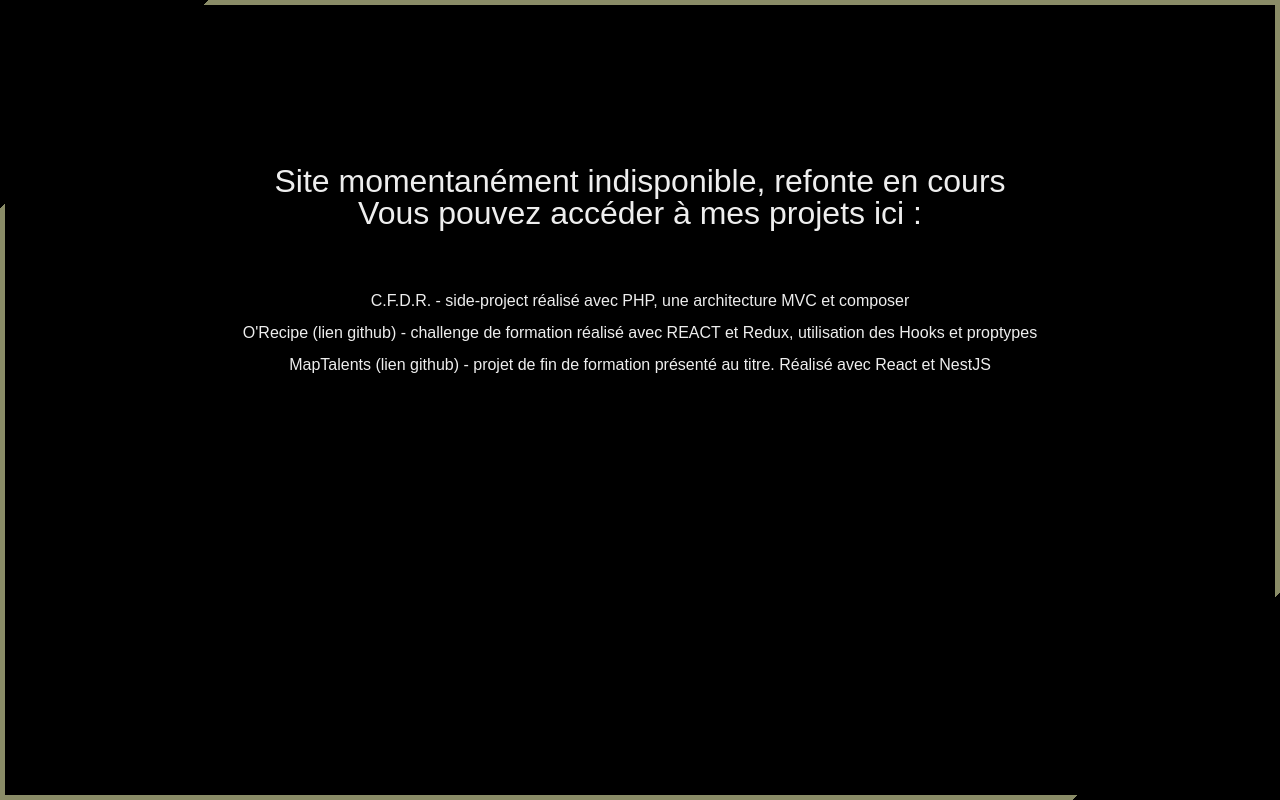
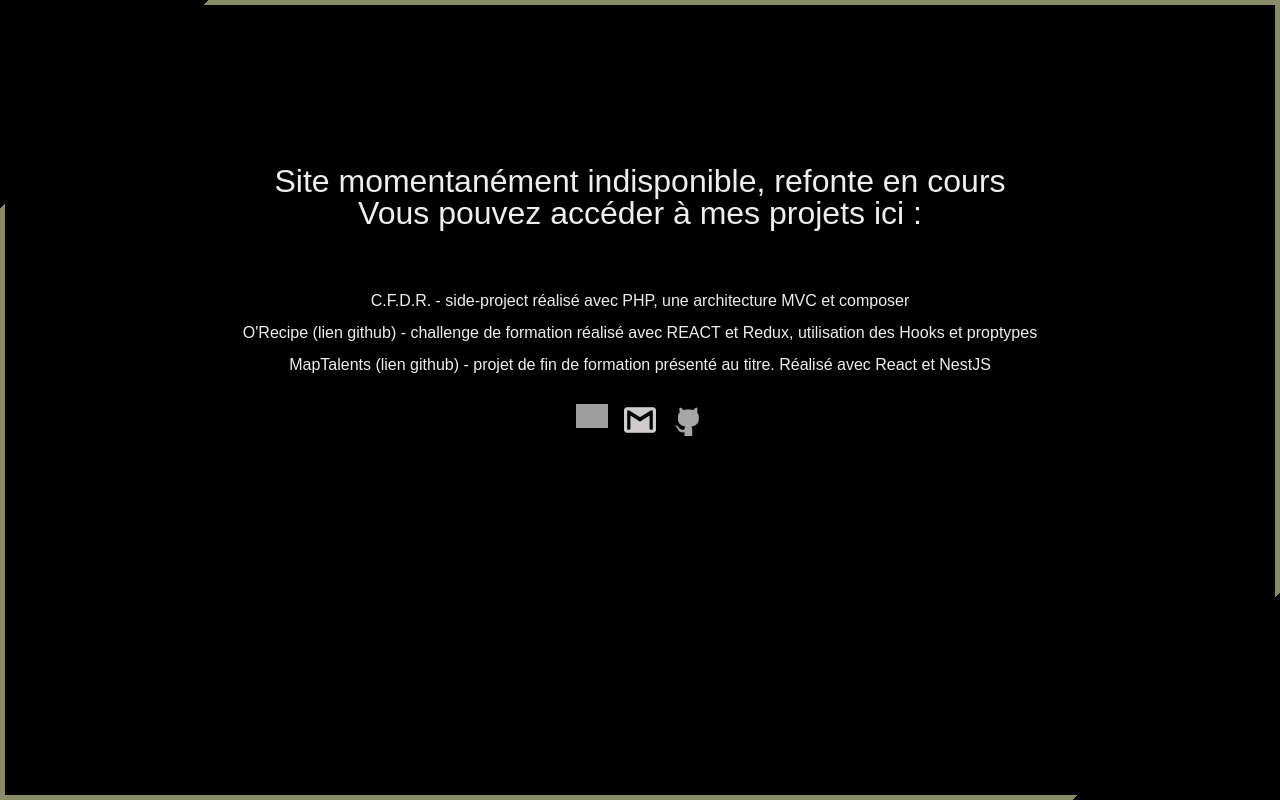
Before and after one commit to AdrienLagache/adrienlagache.github.io, a React (Vite) app: page / in a window 1280 px wide. Built offline with nearby package versions, Linux system fonts and the light colour scheme; grey boxes are pictures that could not be loaded.

Commit message:
[REFACTOR] add networks links in temporary scene

```diff
--- a/src/components/App/App.jsx
+++ b/src/components/App/App.jsx
@@ -1,6 +1,6 @@
 import { useSelector } from 'react-redux';
 
-// import Header from '../Header/Header';
+import Header from '../Header/Header';
 // import Overview from '../Overview/Overview';
 // import Projects from '../Projects/Projects';
 // import HeaderLogo from '../HeaderLogo/HeaderLogo';
@@ -49,11 +49,11 @@ function App() {
               </a>
             </li>
           </ul>
-          {/* <header>
-            <HeaderLogo />
+          <header>
+            {/* <HeaderLogo /> */}
             <Header />
           </header>
-          <main className="main-wrapper">
+          {/* <main className="main-wrapper">
             <Overview />
             <Projects />
           </main> */}
--- a/src/components/Header/Header.scss
+++ b/src/components/Header/Header.scss
@@ -1,6 +1,7 @@
 @use '../../styles/variables' as v;
 
 .header-wrapper {
+  margin: auto;
   .header-network {
     position: relative;
     bottom: 0.3em;
```
